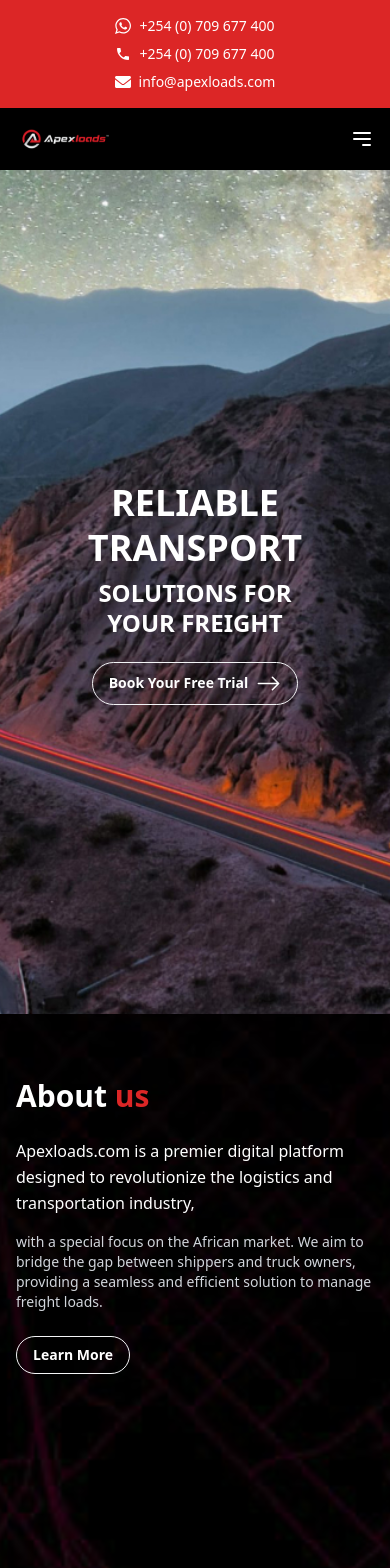
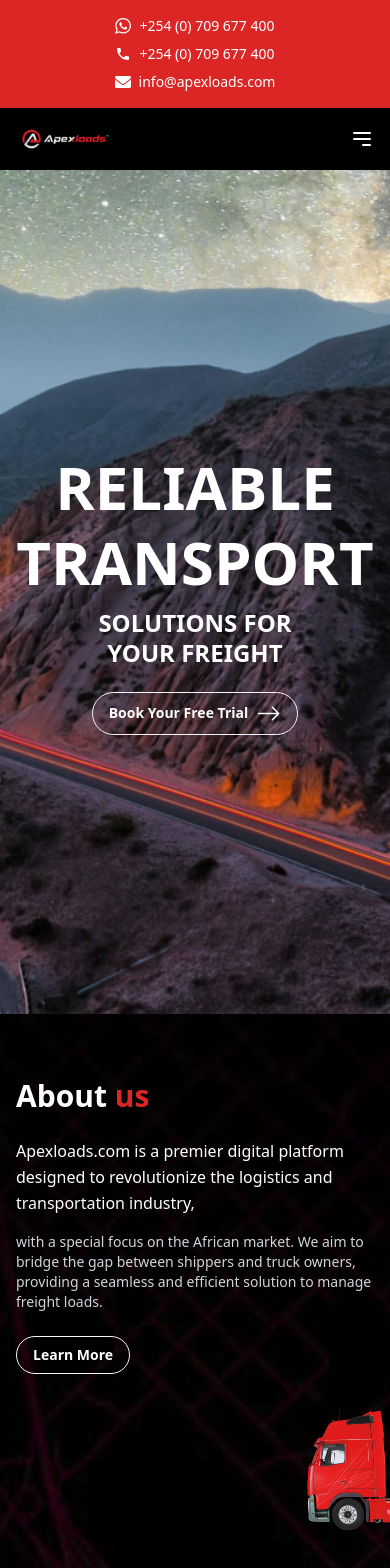
Before and after one commit to Sunny-Maheshwari/Apex-loads-Reactjs--Twalwindcss-Sunny, a React (Create React App) app: page / in a window 390 px wide. Shown: the top 1568 px of the page. Built offline with nearby package versions, Linux system fonts and the light colour scheme.

Commit message:
About us page responsive fixed

```diff
--- a/src/components/About.js
+++ b/src/components/About.js
@@ -36,14 +36,14 @@ const About = () => {
             <img
               src={img3}
               alt="Truck"
-              className="w-1/2 object-cover mx-auto"
+              className="w-1/2 object-cover mx-auto mr-[200px]"
             />
             {/* Overlay images */}
             <div className="">
             <img
               src={img4}
               alt="Icon 4"
-              className="absolute bottom-[47%] left-[47%] w-1/4 h-auto"
+              className="absolute bottom-[47%] left-[46%] w-1/4 h-auto"
             />
             <img
               src={img2}
--- a/src/components/HomeSection.js
+++ b/src/components/HomeSection.js
@@ -29,7 +29,7 @@ const HomeSection = () => {
 
         {/* Text Content */}
         <div className="w-full md:w-3/4 flex flex-col items-center justify-center text-center">
-          <h1 className="text-4xl sm:text-5xl md:text-6xl lg:text-8xl font-extrabold uppercase leading-tight">
+          <h1 className="text-6xl sm:text-5xl md:text-6xl lg:text-8xl font-extrabold uppercase leading-tight">
             Reliable<br />Transport
           </h1>
           <p className="text-2xl sm:text-3xl md:text-4xl lg:text-5xl font-extrabold uppercase mt-2 leading-tight">
```
